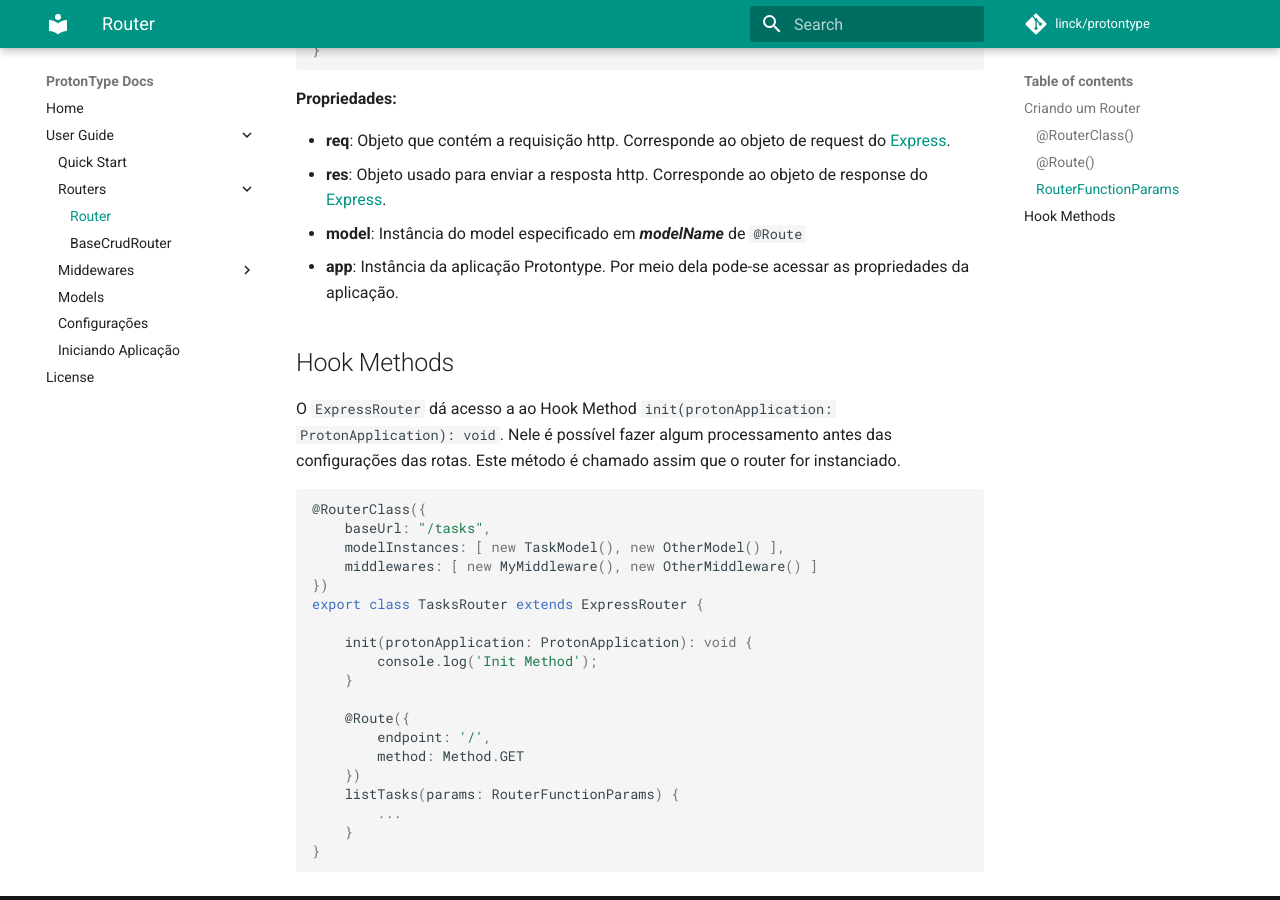
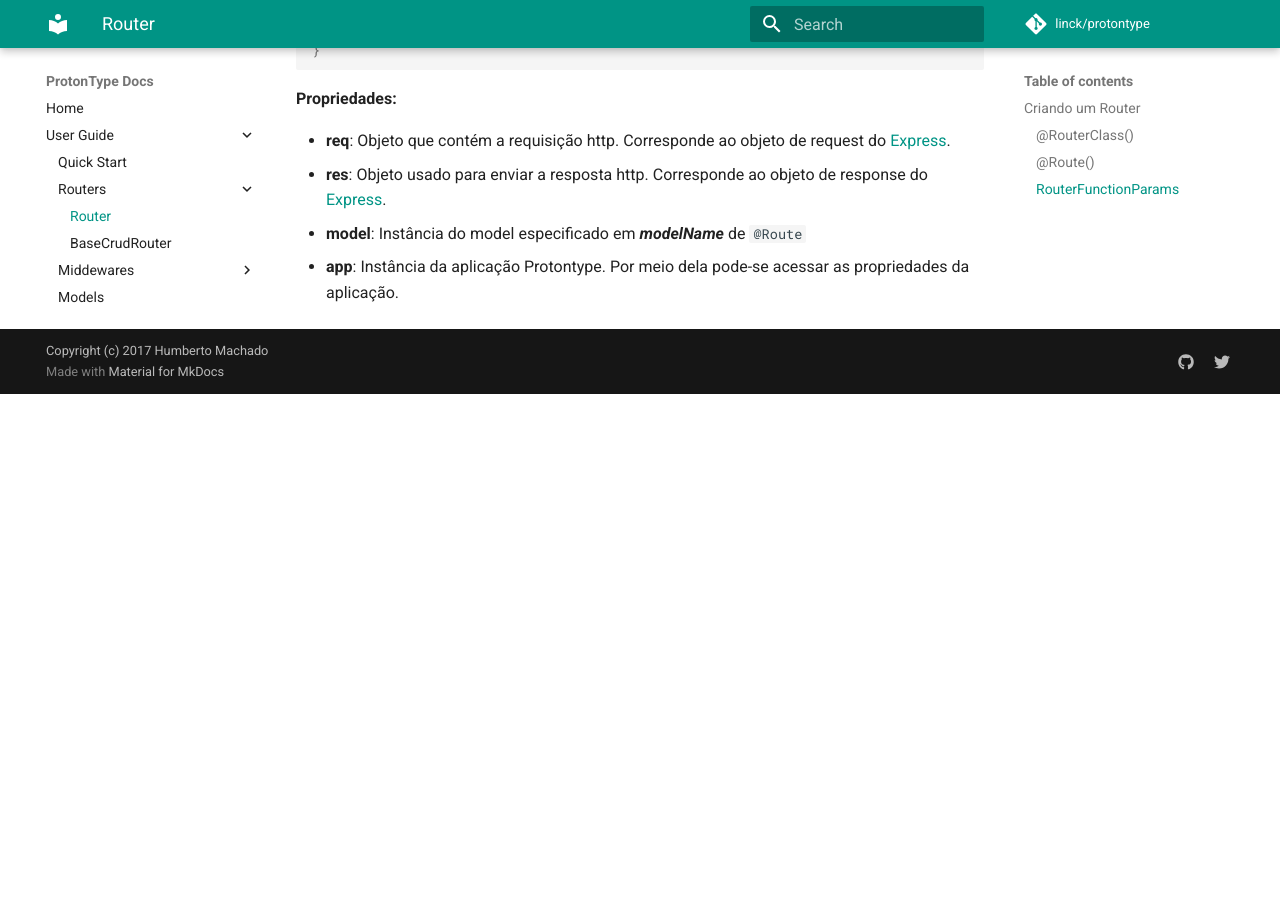
Before and after one commit to protontype/protontype.github.io, an MkDocs documentation site: the page built from docs/router.md, in a window 1280 px wide and 900 px high, scrolled down 2635 px. Built offline with MkDocs 1.6.1 and Material for MkDocs 9.7.7, drawn with Linux system fonts in a browser that asks for light colours; comment, search, counter and statistics services are not loaded; old or Windows-style settings are respelled for this version of MkDocs; after the commit the page ends 3029 px from its top, so only the background shows below that.

````diff
--- a/docs/router.md
+++ b/docs/router.md
@@ -122,30 +122,3 @@
 - **res**: Objeto usado para enviar a resposta http. Corresponde ao objeto de response do [Express](http://expressjs.com/ "").
 - **model**: Instância do model especificado em ***modelName*** de ```@Route```
 - **app**: Instância da aplicação Protontype. Por meio dela pode-se acessar as propriedades da aplicação.
-
-## Hook Methods
-
-O ```ExpressRouter``` dá acesso a ao Hook Method ```init(protonApplication: ProtonApplication): void```.
-Nele é possível fazer algum processamento antes das configurações das rotas. Este método é chamado assim que o router for instanciado.
-
-```javascript
-@RouterClass({
-    baseUrl: "/tasks",
-    modelInstances: [ new TaskModel(), new OtherModel() ],
-    middlewares: [ new MyMiddleware(), new OtherMiddleware() ]
-})
-export class TasksRouter extends ExpressRouter {
-
-    init(protonApplication: ProtonApplication): void {
-        console.log('Init Method');
-    }
-
-    @Route({
-        endpoint: '/',
-        method: Method.GET
-    })
-    listTasks(params: RouterFunctionParams) {
-        ...
-    }
-}
-```
````
Also changed, not shown: docs/middlewares.md (+22 -0 lines), docs/models.md (+18 -0 lines).
